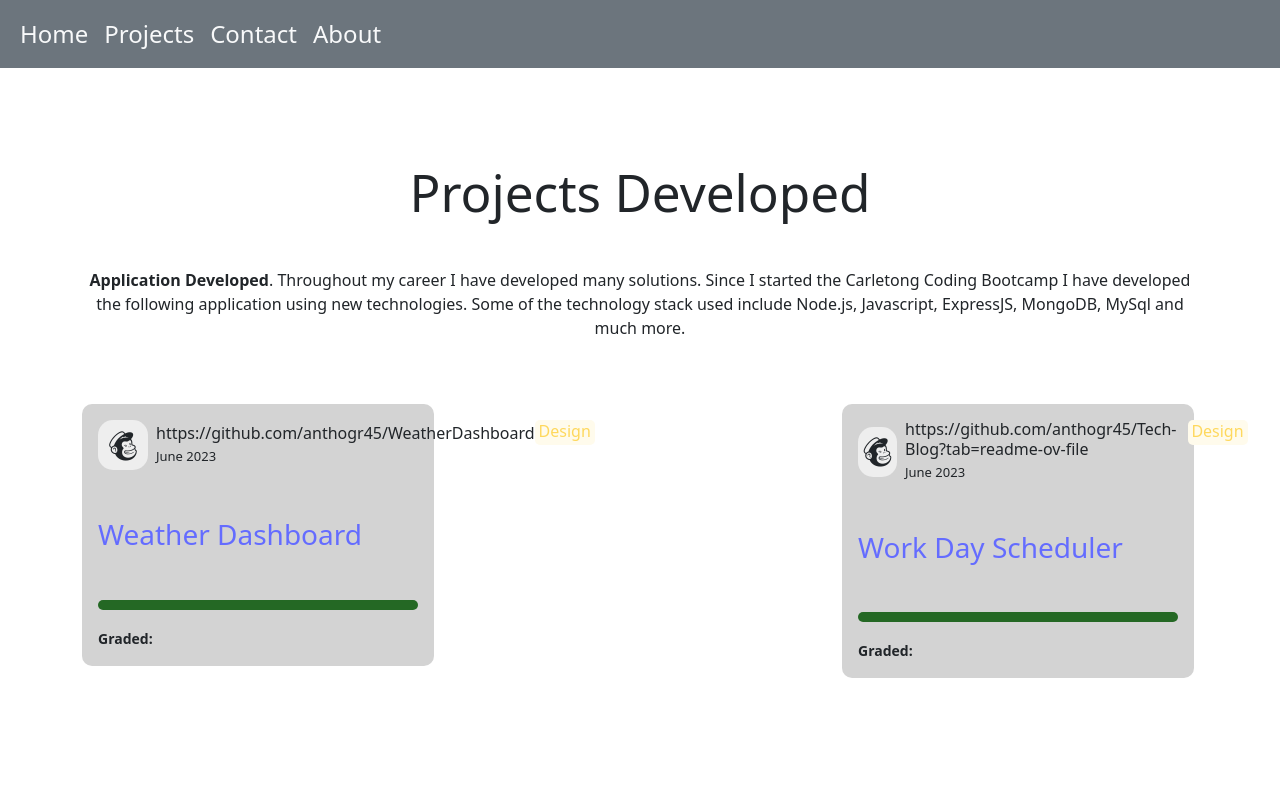
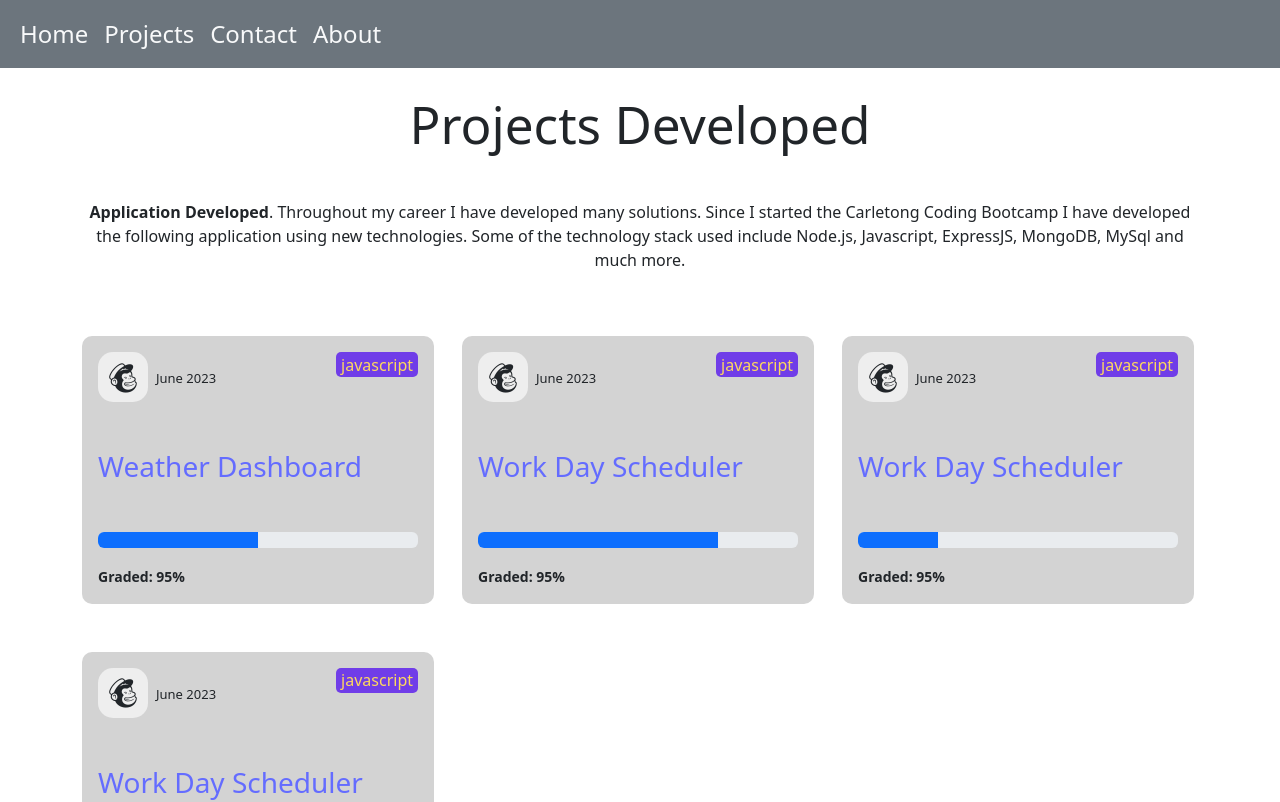
Before and after one commit to gusmiller/WOW_React_Portfolio, a React (Vite) app: page /Projects in a window 1280 px wide. Shown: the top 802 px of the page. Built offline with nearby package versions, Linux system fonts and the light colour scheme.

Commit message:
Complete components

```diff
--- a/src/components/UI/Navigation.jsx
+++ b/src/components/UI/Navigation.jsx
@@ -11,7 +11,7 @@
  *******************************************************************/
 export default function Navigation({ links }) {
      return (
-          <nav className="navbar navbar-expand-lg bg-secondary">
+          <nav className="navbar navbar-expand-lg bg-secondary fixed-top">
                <div className="container-fluid">
                     <div className="collapse navbar-collapse" id="navbarSupportedContent">
                          <ul className="navbar-nav me-auto mb-2 mb-lg-0">
--- a/src/components/UI/projects/projectcard.jsx
+++ b/src/components/UI/projects/projectcard.jsx
@@ -10,21 +10,21 @@
 export default function ProjectCard(props) {
      return (
           <div className="col-md-4">
-               <div className="project-card p-3 mb-2">
+               <div className="project-card p-3 mb-5">
                     <div className="d-flex justify-content-between">
                          <div className="d-flex flex-row align-items-center">
                               <div className="project-icon"> <i className="bx bxl-mailchimp"></i> </div>
                               <div className="ms-2 c-details">
-                                   <h6 className="mb-0">{props.reponame}</h6> <span>{props.published}</span>
+                                   <h6 className="mb-0">{props.repo}</h6> <span>{props.published}</span>
                               </div>
                          </div>
-                         <div className="project-badge"> <span>Design</span> </div>
+                         <div className="project-badge"> <span>{props.stack}</span> </div>
                     </div>
                     <div className="mt-5">
                          <h3 className="heading"> <a target="_blank" href={props.appurl}>{props.name}</a> </h3>
                          <div className="mt-5">
-                              <div className="project-progress">
-                                   <div className="progress-bar" role="progressbar" aria-valuenow="50" aria-valuemin="0" aria-valuemax="100"></div>
+                              <div className="progress">
+                                   <div className={props.classname} role="progressbar"></div>
                               </div>
                               <div className="mt-3"> <span className="text1">Graded: {props.grade}</span> </div>
                          </div>
--- a/src/index.css
+++ b/src/index.css
@@ -209,25 +209,14 @@ button:focus-visible {
 }
 
 .project-badge span {
-     background: #fffbec;
-     width: 60px;
+     background: rgb(112, 61, 232);
      height: 25px;
-     padding-bottom: 3px;
+     padding: 5px;
      border-radius: 5px;
      display: flex;
      color: #fed85d;
      justify-content: center;
      align-items: center
-}
-
-.project-progress {
-     height: 10px;
-     border-radius: 10px;
-     background: rgb(36, 104, 36)
-}
-
-.project-progress div {
-     background: red
 }
 
 .text1 {
--- a/src/pages/projects.jsx
+++ b/src/pages/projects.jsx
@@ -9,24 +9,55 @@
 import ContactHeader from '../components/UI/projects/projectheader';
 import ProjectCard from '../components/UI/projects/projectcard';
 
-var project = [
+var assignments = [
      {
           name: "Weather Dashboard",
           published: "June 2023",
+          repo: "gitHub",
+          stack: "javascript",
           urladdress: "https://anthogr45.github.io/WeatherDashboard/",
           imagePath: "../src/assets/images/Weather.png",
           reponame: "https://github.com/anthogr45/WeatherDashboard",
-          grade: "95%"
+          barsize: "50",
+          grade: "95%",
+          nameclass: "progress-bar w-50"
      },
      {
           name: "Work Day Scheduler",
           published: "June 2023",
+          repo: "gitHub",
+          stack: "javascript",
           urladdress: "https://fierce-ridge-25865-7ffb2efa6e88.herokuapp.com",
           imagePath: "../src/assets/images/Techblog.png",
           reponame: "https://github.com/anthogr45/Tech-Blog?tab=readme-ov-file",
-          grade: "95%"
+          barsize: "75",
+          grade: "95%",
+          nameclass: "progress-bar w-75"
      },
-
+     {
+          name: "Work Day Scheduler",
+          published: "June 2023",
+          repo: "gitHub",
+          stack: "javascript",
+          urladdress: "https://fierce-ridge-25865-7ffb2efa6e88.herokuapp.com",
+          imagePath: "../src/assets/images/Techblog.png",
+          reponame: "https://github.com/anthogr45/Tech-Blog?tab=readme-ov-file",
+          barsize: "100",
+          grade: "95%",
+          nameclass: "progress-bar w-25"
+     },
+     {
+          name: "Work Day Scheduler",
+          published: "June 2023",
+          repo: "gitHub",
+          stack: "javascript",
+          urladdress: "https://fierce-ridge-25865-7ffb2efa6e88.herokuapp.com",
+          imagePath: "../src/assets/images/Techblog.png",
+          reponame: "https://github.com/anthogr45/Tech-Blog?tab=readme-ov-file",
+          barsize: "100",
+          grade: "95%",
+          nameclass: "progress-bar w-100"
+     }
 ]
 export default function Projects() {
      return (
@@ -35,16 +66,21 @@ export default function Projects() {
                     <ContactHeader />
                </div>
 
-               <div className="row justify-content-between gap ">
+               <div className="row justify-content-between gap">
 
-                    {project.map((project, index) => (
-                         <ProjectCard
-                              key={index}
-                              name={project.name}
-                              published={project.published}
-                              reponame={project.reponame}
-                              appurl={project.urladdress} />
-                    ))}
+                    {assignments
+                         .map((assignments, index) => (
+                              <ProjectCard
+                                   key={index}
+                                   name={assignments.name}
+                                   published={assignments.published}
+                                   reponame={assignments.reponame}
+                                   stack={assignments.stack}
+                                   grade={assignments.grade}
+                                   barsize={assignments.barsize}
+                                   appurl={assignments.urladdress}
+                                   classname={assignments.nameclass} />
+                         ))}
 
                </div>
 
```
